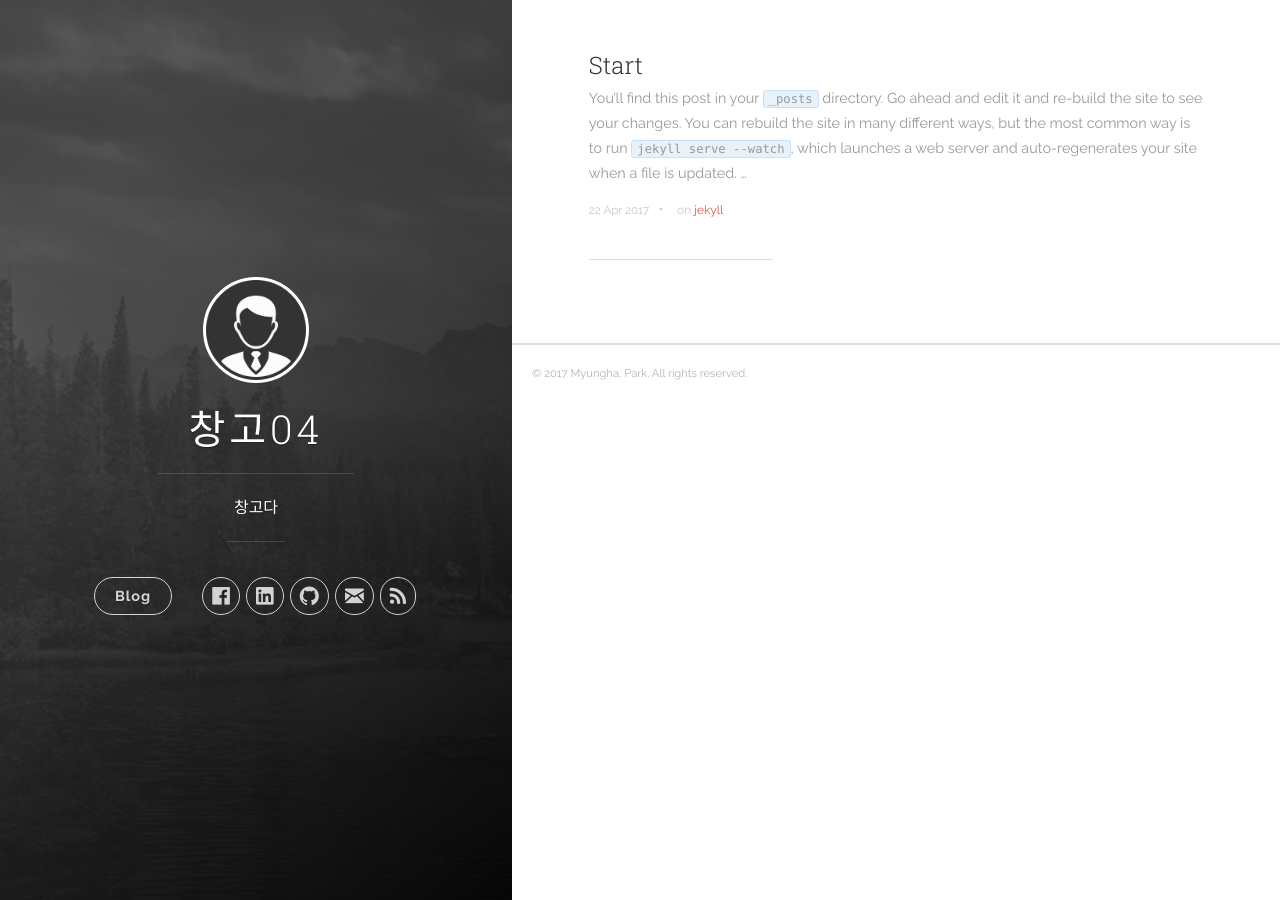
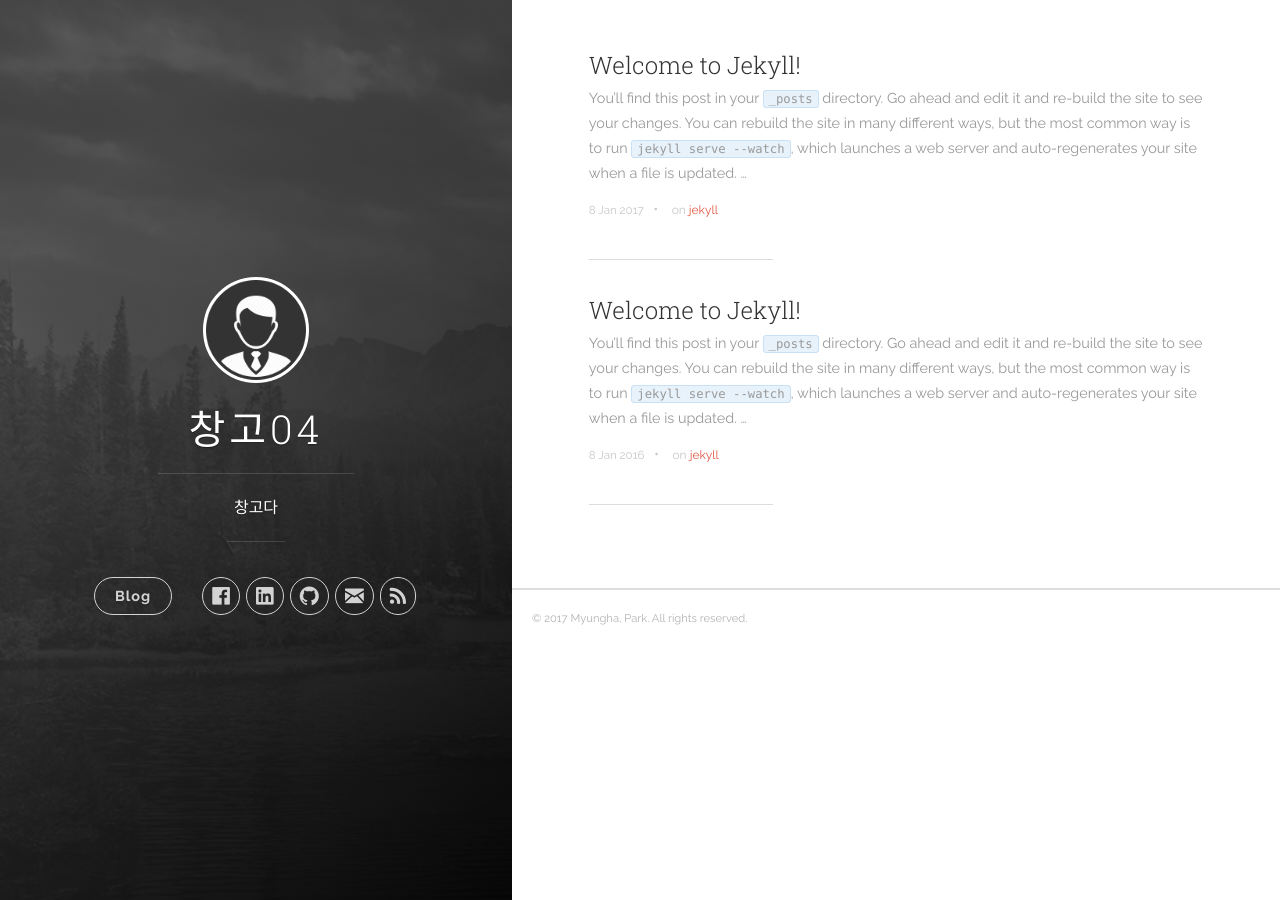
Before and after one commit to parkmh04/parkmh04.github.io, a Jekyll site: the page built from index.html, in a window 1280 px wide. Built offline with Jekyll 4.4.1, drawn with Linux system fonts in a browser that asks for light colours; nearby versions of some CDN libraries; the list of posts is cut into pages by our own code.

```diff
--- a/_posts/2017-04-22-welcome-to-jekyll.markdown
+++ b/_posts/2017-01-08-welcome-to-jekyll.markdown
@@ -1,6 +1,6 @@
 ---
-title:  "Start"
-date:   2017-04-22 12:51:00
+title:  "Welcome to Jekyll!"
+date:   2017-01-08 11:04:23
 categories: [jekyll]
 tags: [jekyll]
 ---
```
Also changed, not shown: _posts/2016-01-08-welcome-to-jekyll - 복사본.markdown (added, +25 -0 lines).
